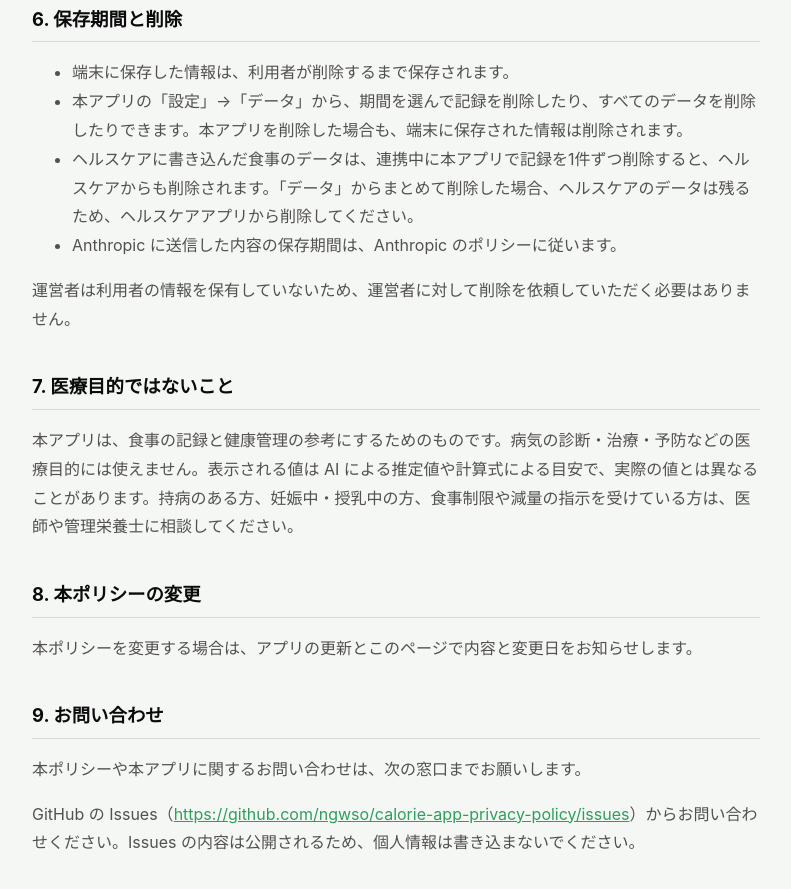
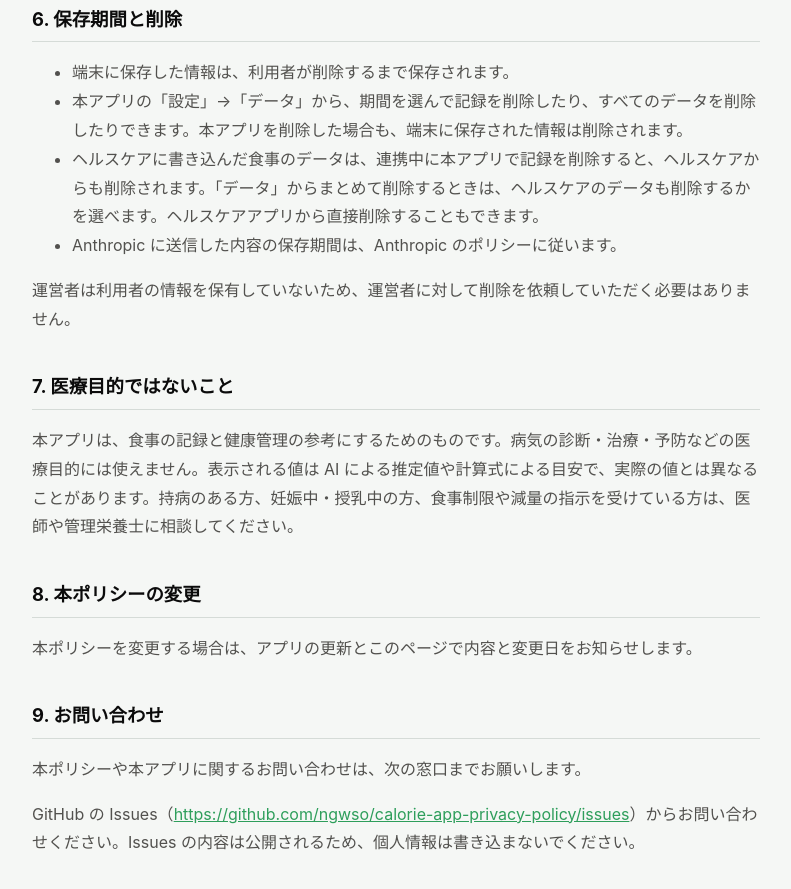
Before and after one commit to ngwso/calorie-app-privacy-policy, a plain HTML site: page privacy.html in a window 1280 px wide. Shown: the part 2987-3876 px from the top of the page, without its empty margins (244-1035 px from the left). Drawn offline with Linux system fonts and the light colour scheme.

Commit message:
プライバシーポリシーを更新（まとめて削除するときにヘルスケアのデータも削除するかを選べるように）
Co-Authored-By: Claude Opus 5.5 <noreply@anthropic.com>

```diff
--- a/privacy.html
+++ b/privacy.html
@@ -95,7 +95,7 @@
 <ul>
   <li>端末に保存した情報は、利用者が削除するまで保存されます。</li>
   <li>本アプリの「設定」→「データ」から、期間を選んで記録を削除したり、すべてのデータを削除したりできます。本アプリを削除した場合も、端末に保存された情報は削除されます。</li>
-  <li>ヘルスケアに書き込んだ食事のデータは、連携中に本アプリで記録を1件ずつ削除すると、ヘルスケアからも削除されます。「データ」からまとめて削除した場合、ヘルスケアのデータは残るため、ヘルスケアアプリから削除してください。</li>
+  <li>ヘルスケアに書き込んだ食事のデータは、連携中に本アプリで記録を削除すると、ヘルスケアからも削除されます。「データ」からまとめて削除するときは、ヘルスケアのデータも削除するかを選べます。ヘルスケアアプリから直接削除することもできます。</li>
   <li>Anthropic に送信した内容の保存期間は、Anthropic のポリシーに従います。</li>
 </ul>
 <p>運営者は利用者の情報を保有していないため、運営者に対して削除を依頼していただく必要はありません。</p>
```
